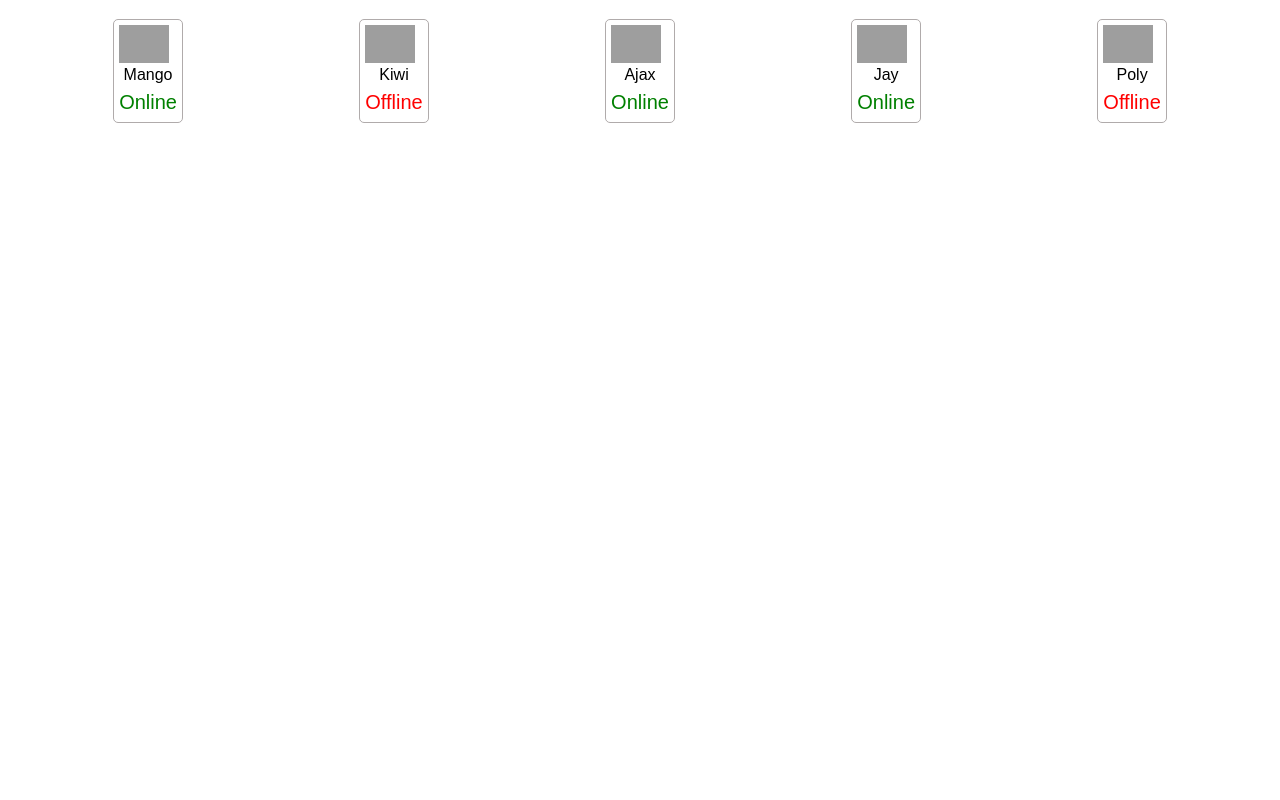
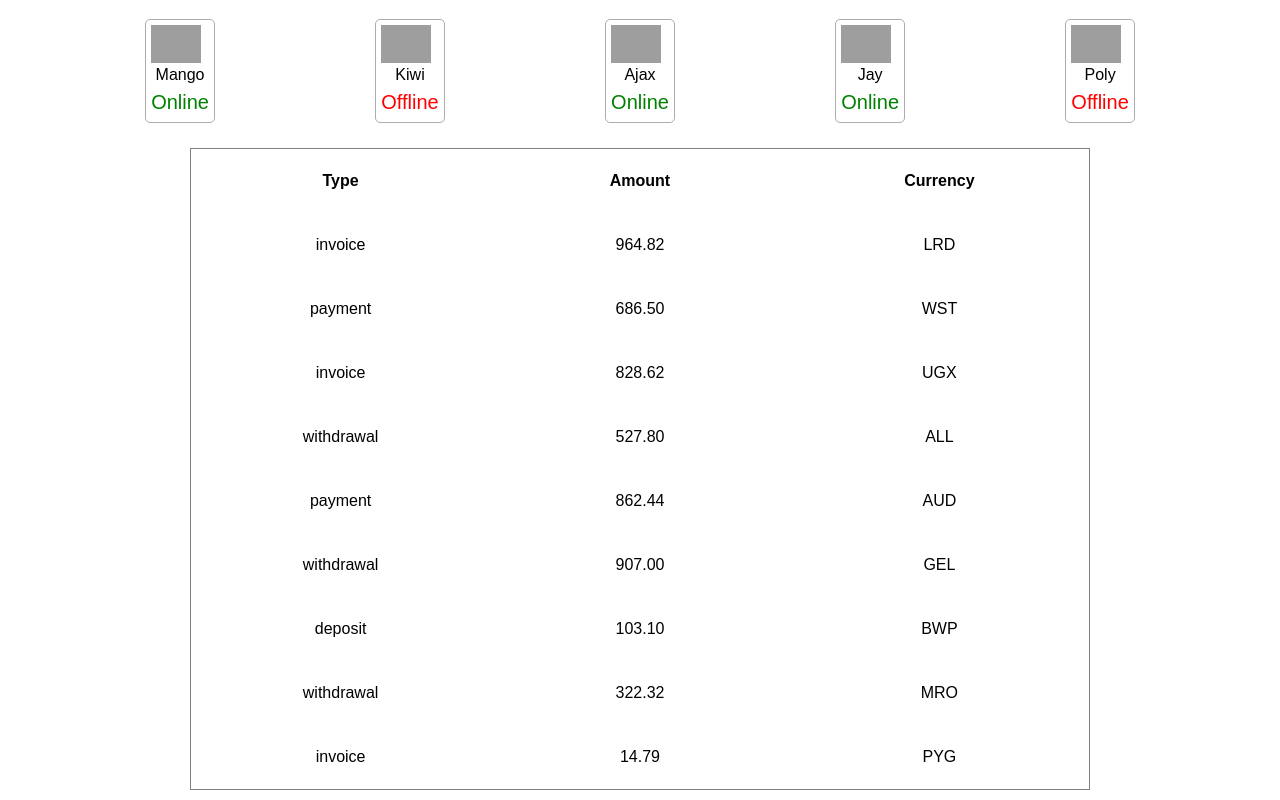
Before and after one commit to GaRubos/goit-react-hw-01, a React (Vite) app: page / in a window 1280 px wide. Shown: the part 430-1230 px from the top of the page. Before the commit the page ends 800 px from the top, so only its background shows below. Built offline with nearby package versions, Linux system fonts and the light colour scheme; grey boxes are pictures that could not be loaded.

Commit message:
add transactions

```diff
--- a/src/App.jsx
+++ b/src/App.jsx
@@ -1,7 +1,11 @@
 import FriendList from "./Components/FriendList/FriendList";
 import friends from "./assets/friends.json";
+
 import Profile from "./Components/Profile/Profile";
 import userData from "./assets/userData.json";
+
+import TransactionHistory from "./Components/TransactionHistory/TransactionHistory";
+import transactions from "./assets/transactions.json";
 
 const App = () => {
   return (
@@ -14,6 +18,7 @@
         stats={userData.stats}
       />
       <FriendList friends={friends} />
+      <TransactionHistory items={transactions} />
     </>
   );
 };
--- /dev/null
+++ b/src/Components/TransactionHistory/TransactionHistory.jsx
@@ -0,0 +1,26 @@
+import TransactionItem from "../TransactionItem/TransactionItem";
+import s from "./TransactionHistory.module.css";
+
+const TransactionHistory = ({ items }) => {
+  return (
+    <table className={s.table}>
+      <thead className={s.table_head}>
+        <tr>
+          <th>Type</th>
+          <th>Amount</th>
+          <th>Currency</th>
+        </tr>
+      </thead>
+
+      <tbody>
+        {items.map((item) => (
+          <tr key={item.id}>
+            <TransactionItem item={item} />
+          </tr>
+        ))}
+      </tbody>
+    </table>
+  );
+};
+
+export default TransactionHistory;
--- /dev/null
+++ b/src/Components/TransactionHistory/TransactionHistory.module.css
@@ -0,0 +1,14 @@
+.table {
+  table-layout: fixed;
+  width: 75%;
+  border: 1px solid gray;
+  border-collapse: collapse;
+  margin: 0 auto;
+  text-align: center;
+  margin-bottom: 10px;
+}
+
+th,
+td {
+  padding: 20px;
+}
--- /dev/null
+++ b/src/Components/TransactionItem/TransactionItem.jsx
@@ -0,0 +1,11 @@
+const TransactionItem = ({ item: { type, amount, currency } }) => {
+  return (
+    <>
+      <td>{type}</td>
+      <td>{amount}</td>
+      <td>{currency}</td>
+    </>
+  );
+};
+
+export default TransactionItem;
--- /dev/null
+++ b/src/assets/transactions.json
@@ -0,0 +1,56 @@
+[
+  {
+    "id": "1e0700a2-5183-4291-85cc-2065a036a683",
+    "type": "invoice",
+    "amount": "964.82",
+    "currency": "LRD"
+  },
+  {
+    "id": "a30f821b-4d25-4ff0-abdd-e340b3f0dd2b",
+    "type": "payment",
+    "amount": "686.50",
+    "currency": "WST"
+  },
+  {
+    "id": "44dca67a-8e5a-4798-bf8e-b15efd4e1abd",
+    "type": "invoice",
+    "amount": "828.62",
+    "currency": "UGX"
+  },
+  {
+    "id": "ea8ed3dc-2b68-4a53-905a-53ecb0adef33",
+    "type": "withdrawal",
+    "amount": "527.80",
+    "currency": "ALL"
+  },
+  {
+    "id": "63ca02f9-d637-46b5-9237-f3b24425e029",
+    "type": "payment",
+    "amount": "862.44",
+    "currency": "AUD"
+  },
+  {
+    "id": "ed0263e8-59a5-4bf1-87e0-2bb88e53dc34",
+    "type": "withdrawal",
+    "amount": "907.00",
+    "currency": "GEL"
+  },
+  {
+    "id": "4eaab41b-b967-40ac-82ed-85fc66f646f1",
+    "type": "deposit",
+    "amount": "103.10",
+    "currency": "BWP"
+  },
+  {
+    "id": "9648a350-8469-42d5-8bf3-18090de5fe67",
+    "type": "withdrawal",
+    "amount": "322.32",
+    "currency": "MRO"
+  },
+  {
+    "id": "9c5c25fb-1a95-4b2f-8d1f-4c4426d677cc",
+    "type": "invoice",
+    "amount": "14.79",
+    "currency": "PYG"
+  }
+]
--- a/src/index.css
+++ b/src/index.css
@@ -1,6 +1,9 @@
 body {
   font-family: sans-serif;
   line-height: 1.5;
+  max-width: 100%;
+  width: 1200px;
+  margin: 0 auto;
 }
 
 h1,
```
